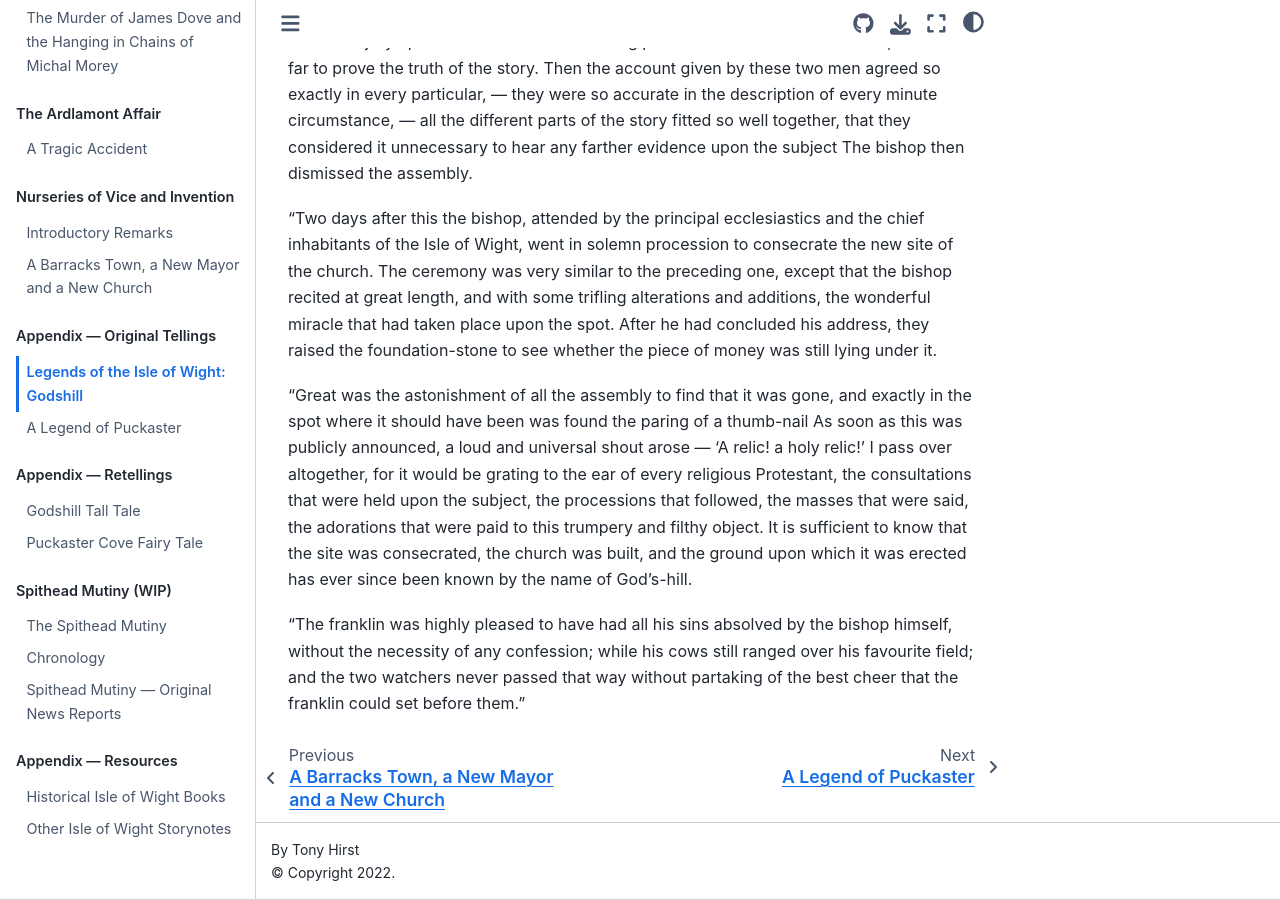
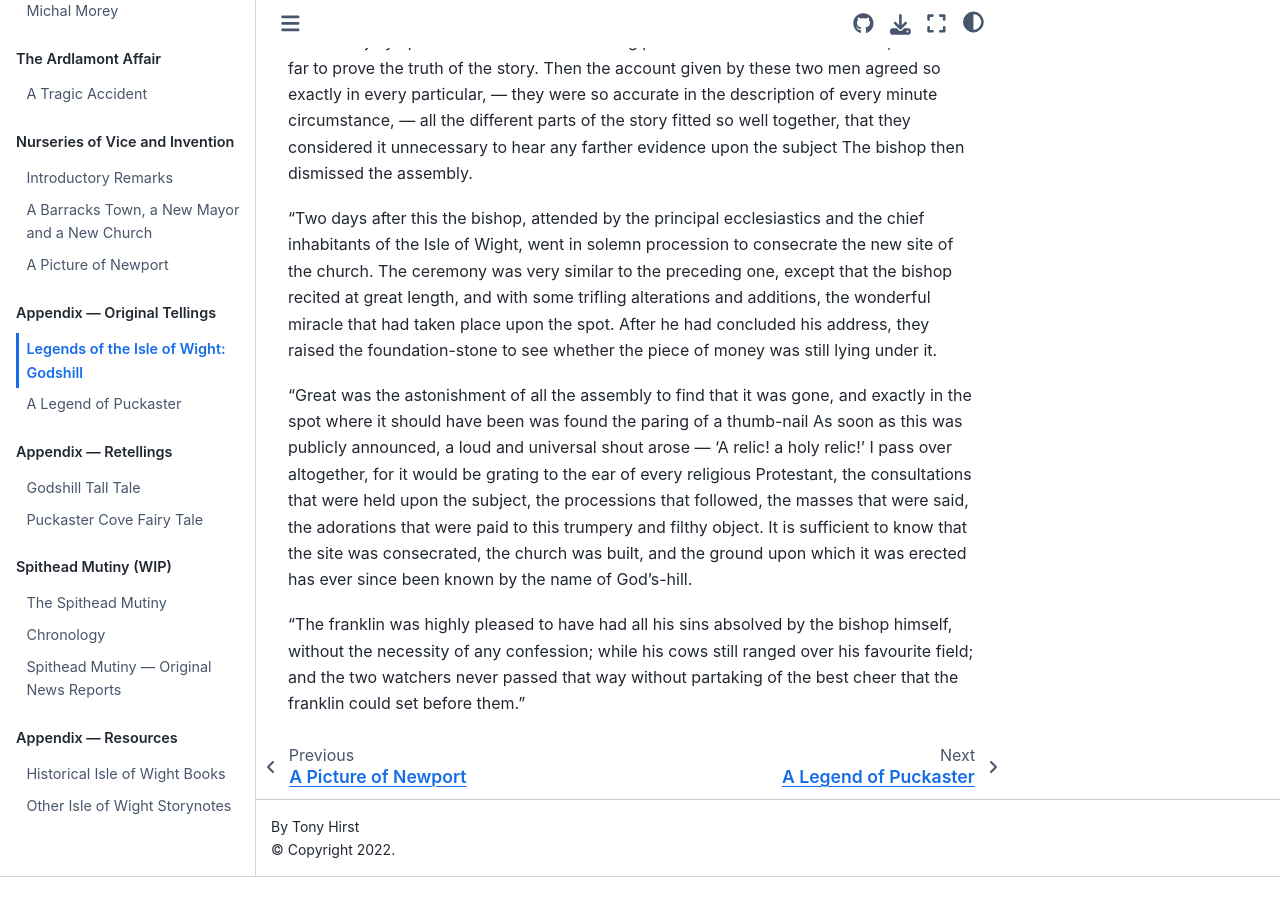
Before and after one commit to psychemedia/island-storynotes, a Jupyter Book: the page built from elder-godshill.md, in a window 1280 px wide and 900 px high, scrolled down 8587 px. Built offline with Jupyter Book 1.0.4 settings and Sphinx 7.4.7 and the Sphinx Book theme 1.1.4, drawn with Linux system fonts in a browser that asks for light colours; after the commit the page ends 9464 px from its top, so only the background shows below that.

Commit message:
Update _toc.yml

```diff
--- a/_toc.yml
+++ b/_toc.yml
@@ -31,6 +31,7 @@ parts:
   chapters:
   - file: carus-wilson/00-preface
   - file: carus-wilson/05-setting-the-scene
+  - file: carus-wilson/10-a-picture-of-newport
 - caption: Appendix — Original Tellings
   chapters:
   - file: elder-godshill
```
